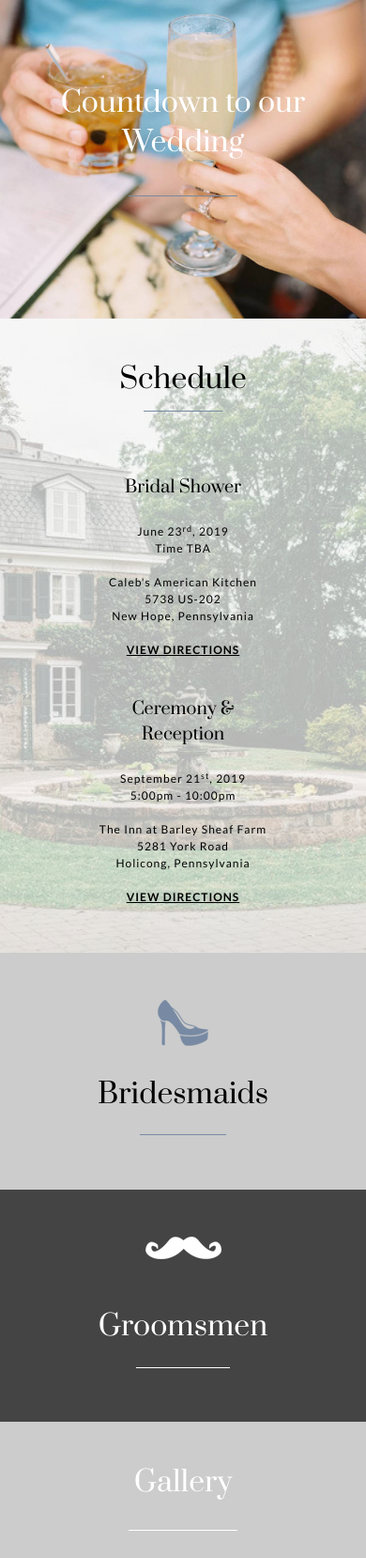
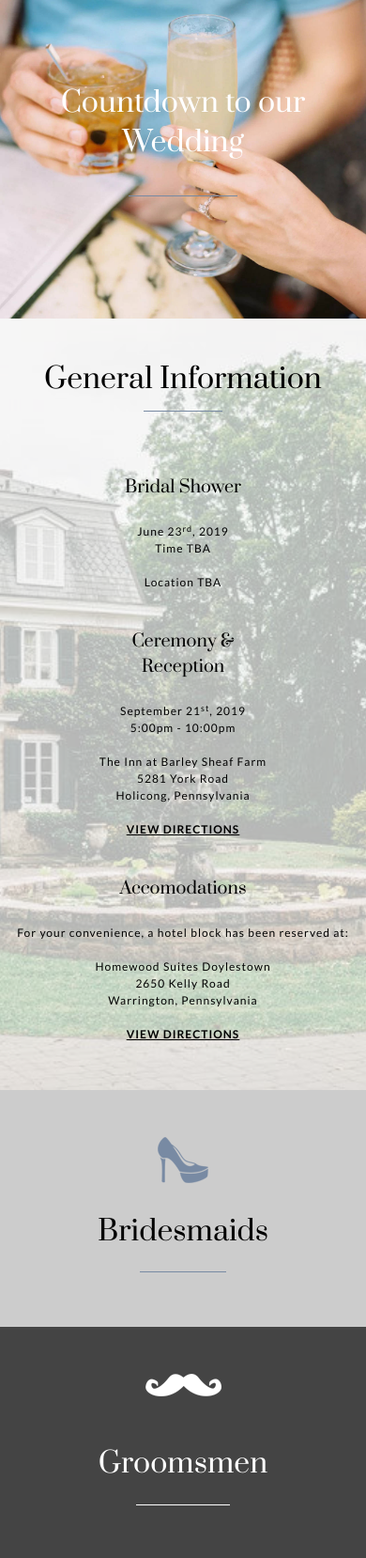
Before and after one commit to broxeph/kylex, a Django app: template templates/home.html in a window 390 px wide. Shown: the part 2479-4137 px from the top of the page at 94% size. Run offline with Django 3.2, Linux system fonts and the light colour scheme; the template is opened without the code that fills it, so the values that code supplies are empty; some libraries are stand-ins or nearby versions.

Commit message:
Hotel info; General Information

```diff
--- a/kylex/static/css/style.css
+++ b/kylex/static/css/style.css
@@ -798,12 +798,12 @@ SCHEDULE SECTION
 #schedule .row {
   max-width: 600px;
 }
-#schedule .large-6 {
+#schedule .large-4 {
   text-align: center;
   margin-top: 2rem;
   max-width: 300px;
 }
-#schedule .large-6 > strong {
+#schedule .large-4 > strong {
   display: block;
   font-family: "Prata", serif;
   font-size: 1.125rem;
@@ -811,13 +811,13 @@ SCHEDULE SECTION
   color: black;
   margin-bottom: 1.25rem;
 }
-#schedule .large-6 > img {
+#schedule .large-4 > img {
   -moz-border-radius: 50%;
   -webkit-border-radius: 50%;
   border-radius: 50%;
   border: 6px solid #f3f3f3;
 }
-#schedule .large-6 p {
+#schedule .large-4 p {
   font-family: "Lato", sans-serif;
   font-size: 0.75rem;
   font-weight: 400;
@@ -827,15 +827,15 @@ SCHEDULE SECTION
   margin-bottom: 0;
   line-height: 18px;
 }
-#schedule .large-6 p + p {
+#schedule .large-4 p + p {
   margin-top: 1.1875rem;
 }
-#schedule .large-6 a {
+#schedule .large-4 a {
   font-weight: 700;
   color: black;
   text-decoration: underline;
 }
-#schedule .large-6 a:hover {
+#schedule .large-4 a:hover {
   text-decoration: none;
 }
 
@@ -2497,7 +2497,7 @@ SINGLE POST
   #schedule {
     height: auto;
   }
-  #schedule .large-6 {
+  #schedule .large-4 {
     max-width: none;
   }
   .schedule-content-wrap {
@@ -2587,7 +2587,7 @@ SINGLE POST
     padding-top: 3.125rem;
   }
 
-  #schedule .large-6 {
+  #schedule .large-4 {
     margin-top: 2.5rem;
   }
 
--- a/templates/home.html
+++ b/templates/home.html
@@ -27,7 +27,7 @@
 			<ul>
 				<li><a title="The Couple" href="#couple">The Couple</a></li>
 				<li><a title="Our Story" href="#rsvp">Our Story</a></li>
-				<li><a title="Schedule" href="#schedule">Schedule</a></li>
+				<li><a title="General Information" href="#schedule">General Information</a></li>
 				<li><a title="Bridesmaids" href="#bridesmaid-gallery">Bridesmaids</a></li>
 				<li><a title="Groomsmen" href="#groomsmen-gallery">Groomsmen</a></li>
 				<li><a title="Gallery" href="#couple-gallery">Gallery</a></li>
@@ -97,23 +97,19 @@
 	<!-- Schedule section -->
 	<section id="schedule">
 		<div class="schedule-content-wrap">
-			<h2>Schedule</h2>
+			<h2>General Information</h2>
 			<div class="row">
-				<div class="columns large-6">
+				<div class="columns large-4">
 					<strong><br>Bridal Shower</strong>
 					<div class="event-details">
 						<p>
               June 23<sup>rd</sup>, 2019<br>
               Time TBA<br>
               <br>
-              Caleb's American Kitchen<br>
-              5738 US-202<br>
-              New Hope, Pennsylvania<br>
-              <br>
-              <a href="https://www.google.com/maps/place/Caleb's+American+Kitchen/@40.3460994,-75.0354287,15z/data=!4m2!3m1!1s0x0:0x6197d2a9964aa685?ved=2ahUKEwj4yrCj3JHfAhWIneAKHexTAqkQ_BIwC3oECAYQCA" target="_blank">VIEW DIRECTIONS</a></p>
+              Location TBA<br>
 					</div><!-- End .event-details -->
-				</div><!-- End .columns.large-6 -->
-				<div class="columns large-6">
+				</div><!-- End .columns.large-4 -->
+				<div class="columns large-4">
 					<strong>Ceremony &<br>Reception</strong>
 					<div class="event-details">
 						<p>
@@ -127,7 +123,21 @@
               <a href="https://www.google.com/maps/place/The+Inn+at+Barley+Sheaf+Farm/@40.335704,-75.044462,17z/data=!4m7!3m6!1s0x0:0x7720f8a04d3c87e9!5m1!1s2018-04-01!8m2!3d40.3357037!4d-75.0444619?hl=en" target="_blank">VIEW DIRECTIONS</a>
             </p>
 					</div><!-- End .event-details -->
-				</div><!-- End .columns.large-6 -->
+				</div><!-- End .columns.large-4 -->
+				<div class="columns large-4">
+					<strong>Accomodations</strong>
+					<div class="event-details">
+						<p>
+              For your convenience, a hotel block has been reserved at:<br>
+              <br>
+              Homewood Suites Doylestown<br>
+              2650 Kelly Road<br>
+              Warrington, Pennsylvania<br>
+              <br>
+              <a href="https://goo.gl/maps/2HetxEi22F92" target="_blank">VIEW DIRECTIONS</a>
+            </p>
+					</div><!-- End .event-details -->
+				</div><!-- End .columns.large-4 -->
 			</div><!-- End .row -->
 		</div><!-- End .schedule-content-wrap -->
 	</section><!-- End #schedule -->
```
